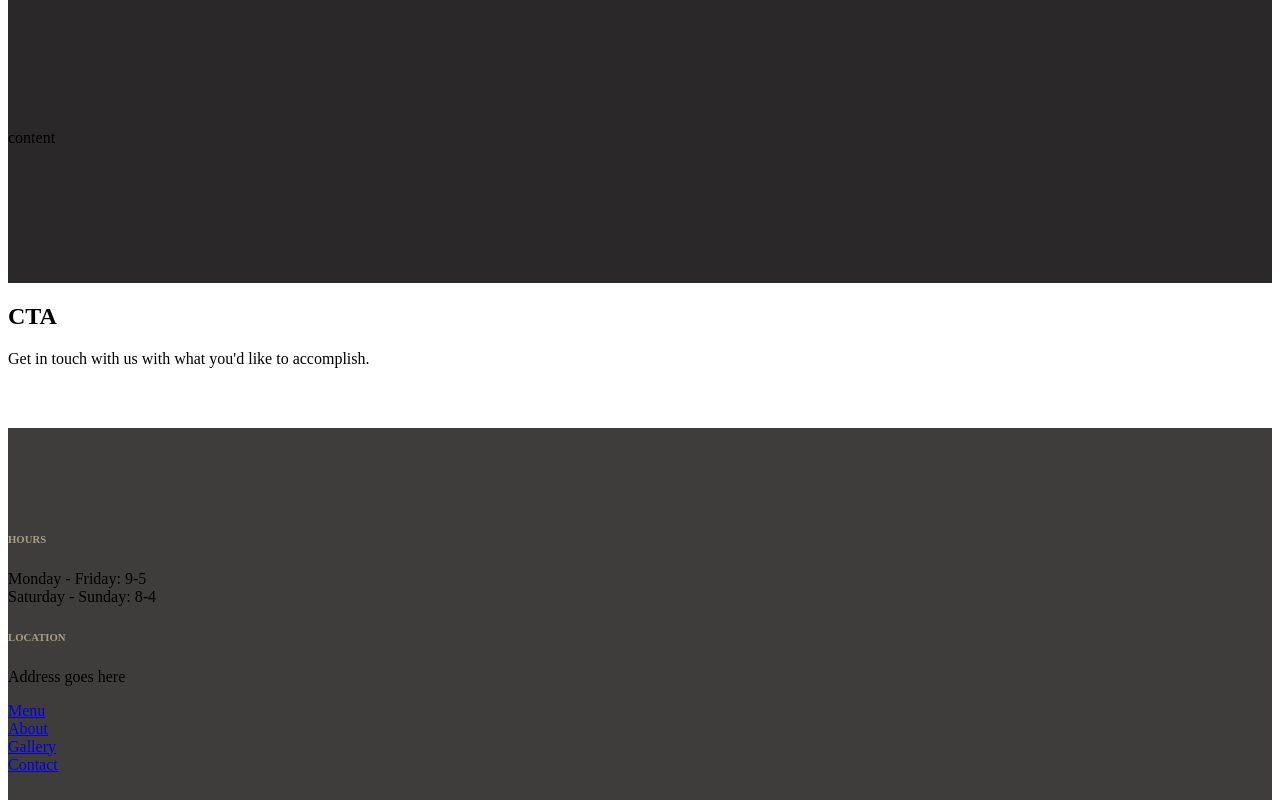
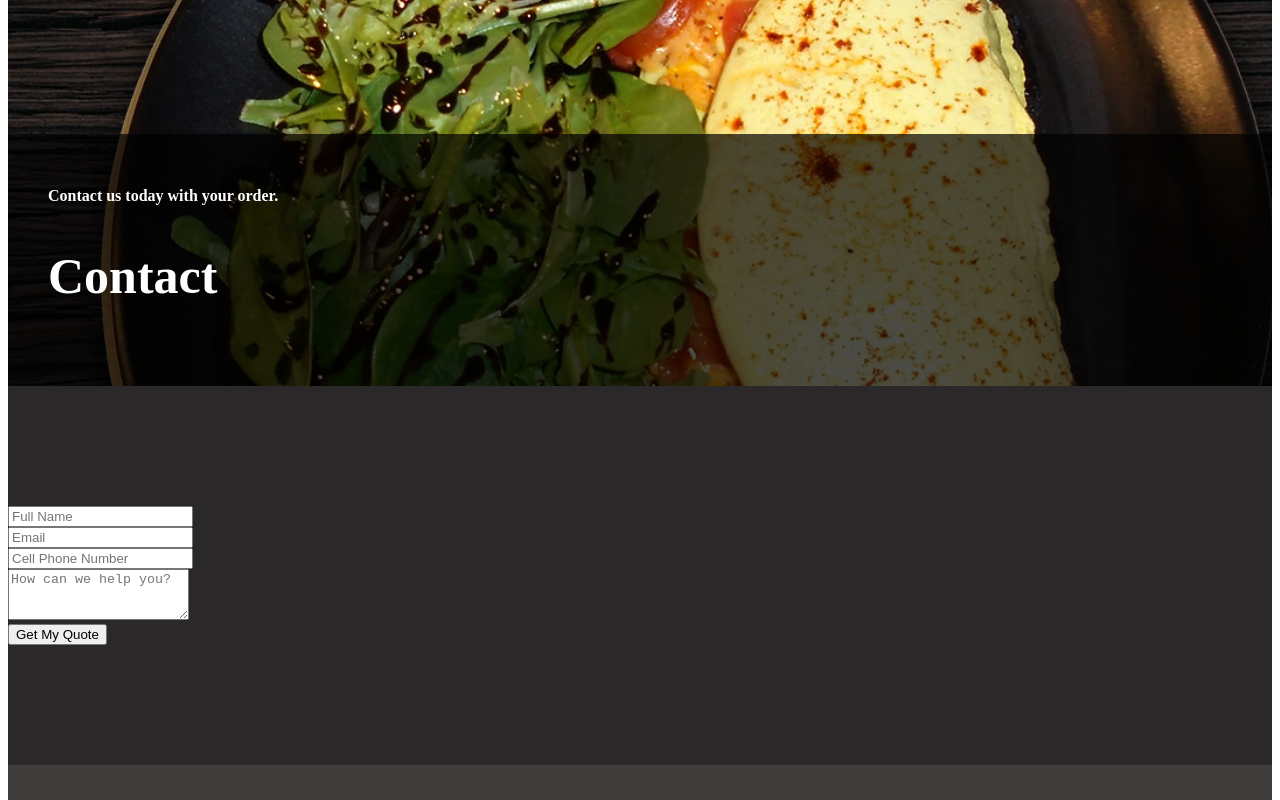
Before and after one commit to jd-fillmore/plant-no-1, a Gatsby site: page /contact in a window 1280 px wide. Shown: the part 500-1300 px from the top of the page. Built offline with nearby package versions, Linux system fonts and the light colour scheme; Gatsby itself is replaced by a stand-in of ours.

Commit message:
update contact page

```diff
--- a/src/pages/contact.js
+++ b/src/pages/contact.js
@@ -2,9 +2,8 @@
 import { Container, Row, Col } from "reactstrap"
 import { Helmet } from "react-helmet"
 import Nav from "../../components/Nav/nav"
-import InnerHero from "../../components/innerHero/innerHero"
+import Hero from "../../components/Home/Hero/Hero"
 import InnerContent from "../../components/innerContent/innerContent"
-import CTA from "../../components/CTA/cta"
 import Footer from "../../components/Footer/footer"
 
 const Contact = () => {
@@ -15,20 +14,72 @@
         <meta name="description" content="description" />
       </Helmet>
       <Nav />
-      <InnerHero title="Contact" description="description" />
+      <Hero title="Contact us today with your order." subtitle="Contact" />
       <InnerContent>
         <section className="inner">
           <Container>
             {/* One */}
             <Row>
               <Col lg="12">
-                <p>content</p>
+                <form
+                  name="contact"
+                  method="post"
+                  data-netlify="true"
+                  data-netlify-honeypot="bot-field"
+                >
+                  <div class="form-group">
+                    <input
+                      name="name"
+                      type="name"
+                      class="form-control"
+                      id="Name-field"
+                      aria-describedby="namehelp"
+                      aria-label="name field"
+                      placeholder="Full Name"
+                    />
+                  </div>
+                  <div class="form-group">
+                    <input
+                      name="email"
+                      type="email"
+                      class="form-control"
+                      id="Email-field"
+                      aria-label="email field"
+                      placeholder="Email"
+                    />
+                  </div>
+                  <div class="form-group">
+                    <input
+                      name="phone"
+                      type="phone"
+                      class="form-control"
+                      id="Phone-field"
+                      aria-describedby="urlhelp"
+                      aria-label="phone field"
+                      placeholder="Cell Phone Number"
+                    />
+                  </div>
+                  <div class="form-group">
+                    <textarea
+                      name="message"
+                      class="form-control"
+                      id="Message-field"
+                      aria-label="message field"
+                      rows="3"
+                      placeholder="How can we help you?"
+                    ></textarea>
+                  </div>
+                  <button className="btn btn-secondary" type="submit">
+                    Get My Quote
+                  </button>
+                  <input type="hidden" name="bot-field" />
+                  <input type="hidden" name="form-name" value="contact" />
+                </form>
               </Col>
             </Row>
           </Container>
         </section>
       </InnerContent>
-      <CTA />
       <Footer />
     </>
   )
```
